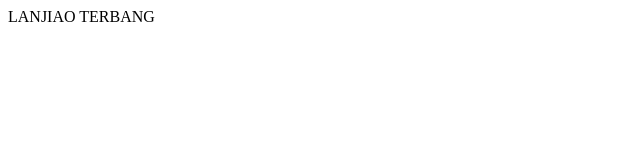
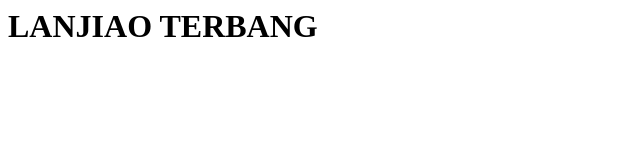
Before and after one commit to mulfiefendi/assad, a plain HTML site: page index.html in a window 1280 px wide. Shown: the whole page, without its empty margins (0-640 px from the left). Drawn offline with Linux system fonts and the light colour scheme.

Commit message:
Update index.html

```diff
--- a/index.html
+++ b/index.html
@@ -1 +1 @@
-<h1></h1>LANJIAO TERBANG<h1/>
+<h1>LANJIAO TERBANG</h1>
```
